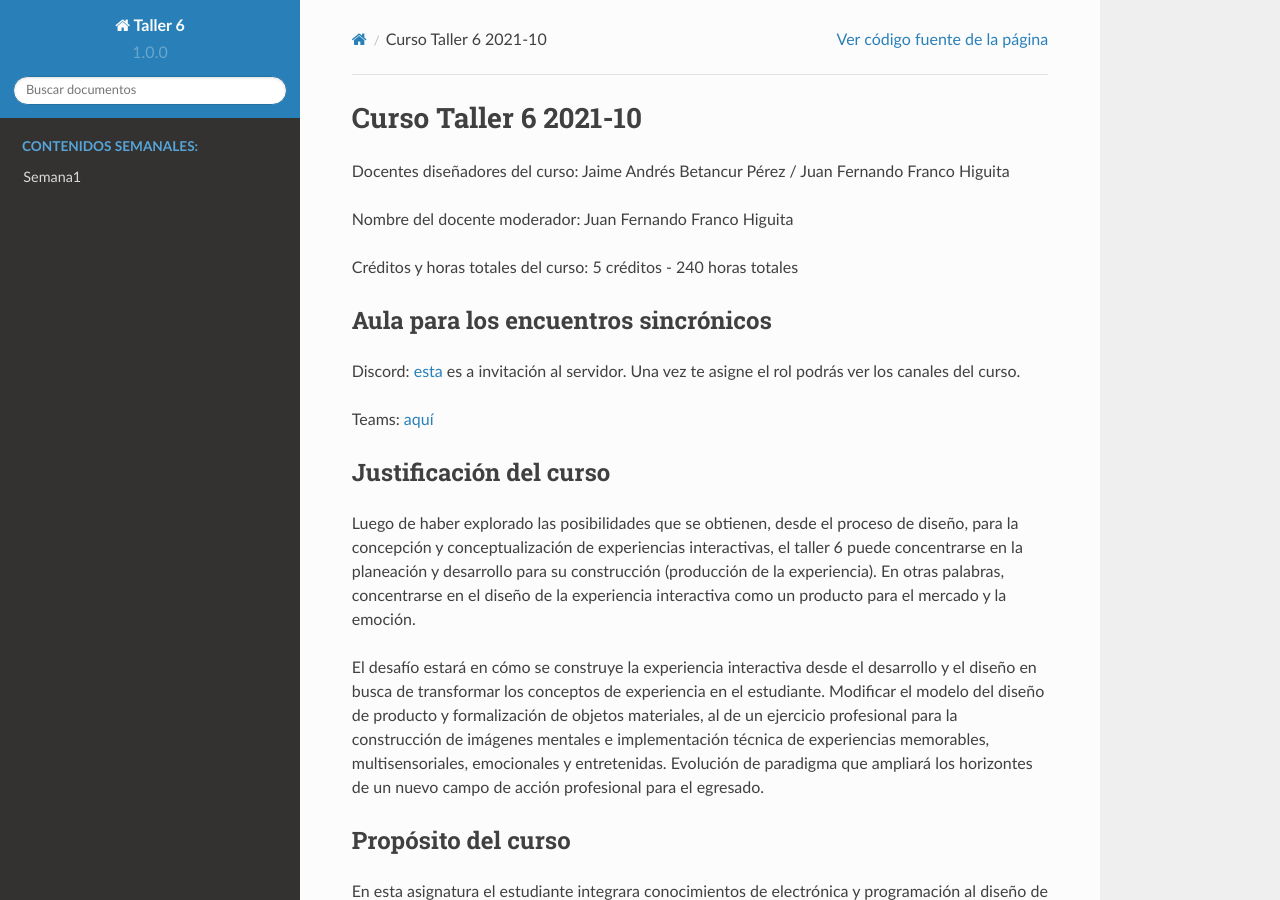
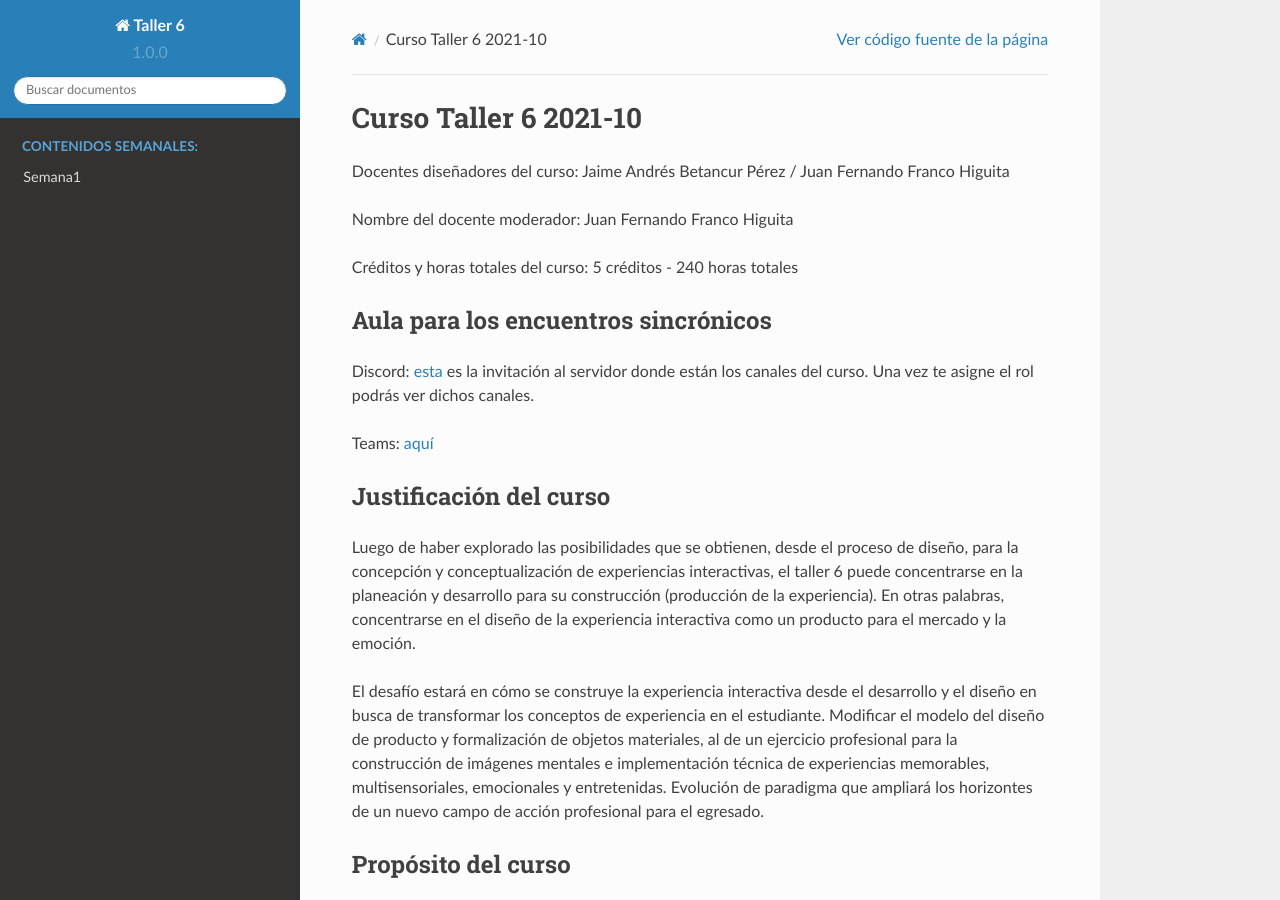
Before and after one commit to juanferfranco/taller6, a Sphinx documentation site: the page built from docs/index.rst, in a window 1280 px wide and 900 px high. Built offline with Sphinx 7.4.7 and the Read the Docs theme 2.0.0, drawn with Linux system fonts in a browser that asks for light colours.

Commit message:
update index

```diff
--- a/docs/index.rst
+++ b/docs/index.rst
@@ -9,8 +9,9 @@ Créditos y horas totales del curso: 5 créditos - 240 horas totales
 
 Aula para los encuentros sincrónicos
 -------------------------------------
-Discord: `esta <https://discord.gg/vC5RaagNcE>`__ es a invitación al
-servidor. Una vez te asigne el rol podrás ver los canales del curso.
+Discord: `esta <https://discord.gg/vC5RaagNcE>`__ es la invitación al
+servidor donde están los canales del curso. Una vez te asigne el rol podrás
+ver dichos canales.
 
 Teams: `aquí <https://teams.microsoft.com/l/team/19%3af2c7f743c85b4d16bf6c1c96f39dcbf0%40thread.tacv2/conversations?groupId=03fb8faf-ff2d-4d59-81c0-c7adb82116bb&tenantId=618bab0f-20a4-4de3-a10c-e20cee96bb35>`__
 
```
